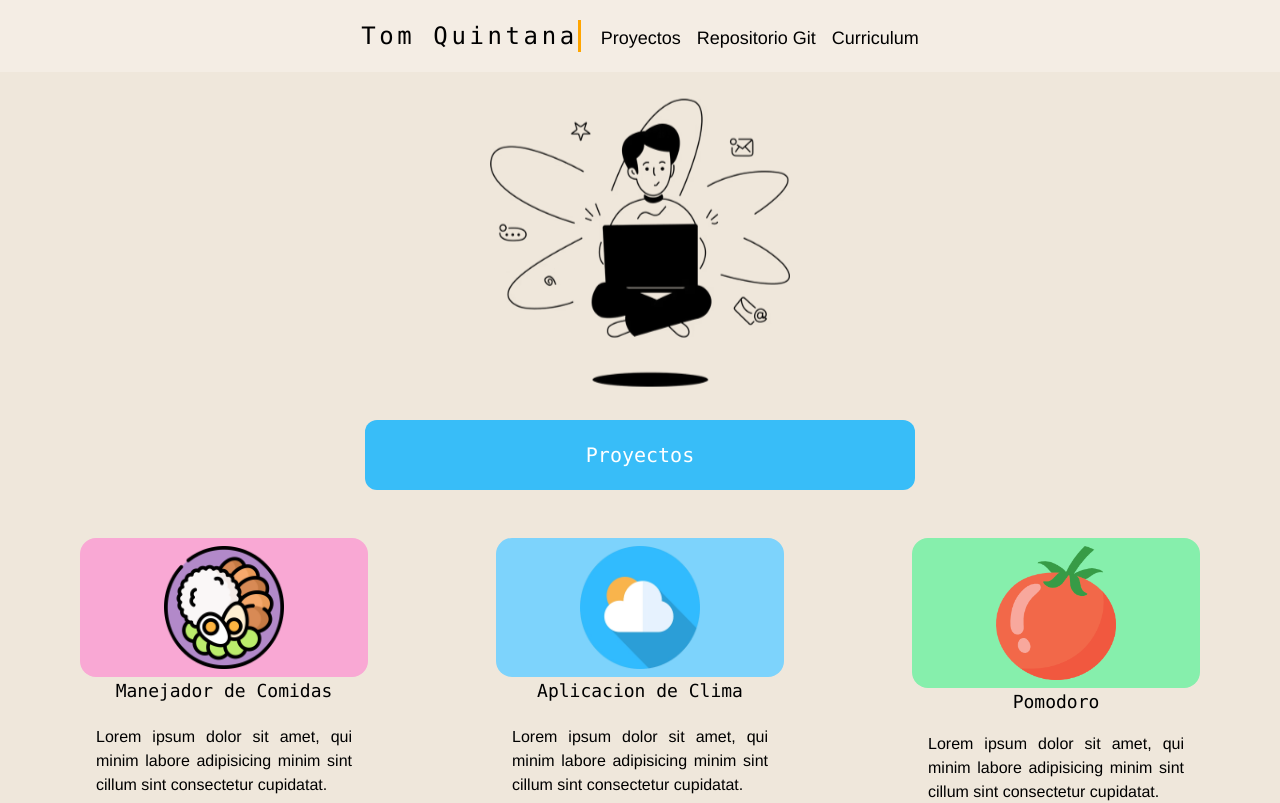
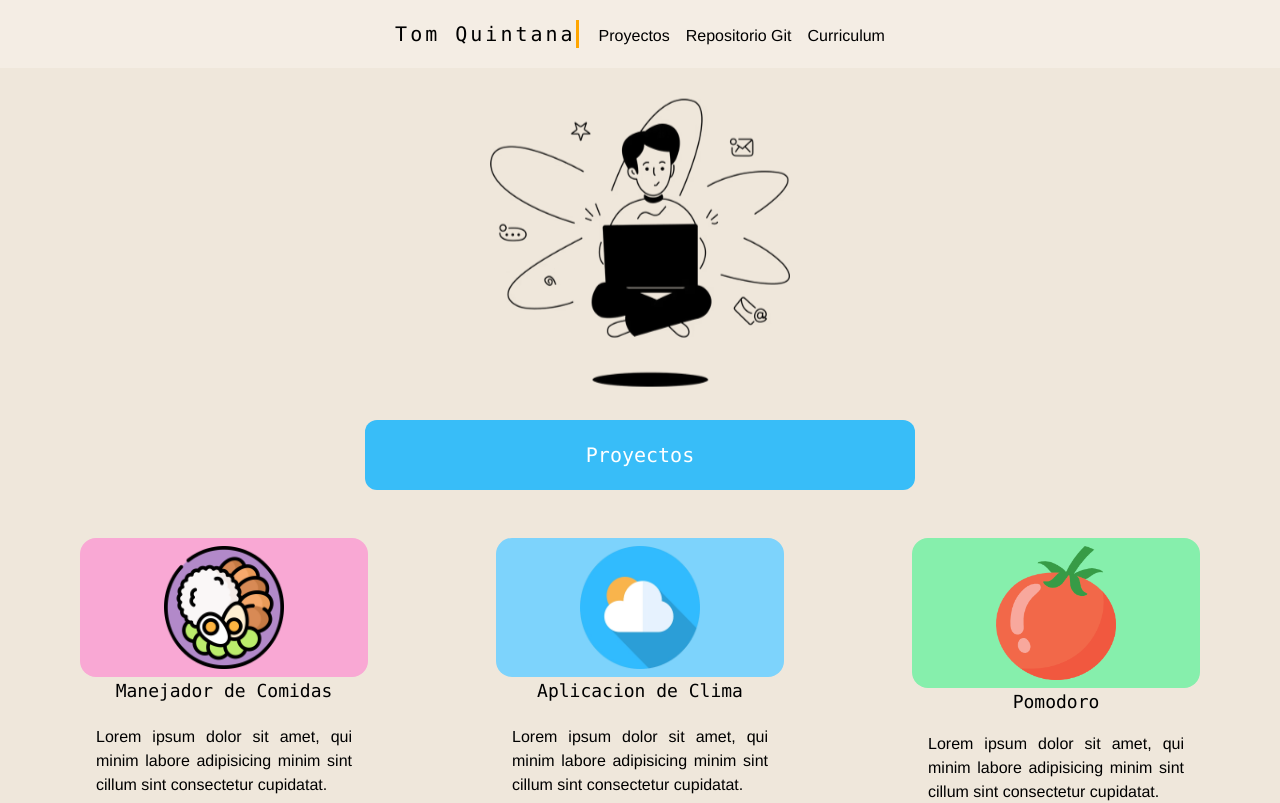
Before and after one commit to TomQuintana/Portfolio-Tom-Quintana, a Next.js app: page /proyectos in a window 1280 px wide. Shown: the top 803 px of the page. Built offline with nearby package versions, Linux system fonts and the light colour scheme.

Commit message:
test size of navigation in deploy

```diff
--- a/src/app/components/Navigation.tsx
+++ b/src/app/components/Navigation.tsx
@@ -21,7 +21,7 @@ const Navigation: React.FC<Author> = ({author, data}) => {
 
   return (
     <div className=' grid grid-cols-1 md:flex justify-center gap-5 p-5'>
-      <div className='text-xl md:text-2xl typewriter font-mono'>
+      <div className='text-xl md:text-xl typewriter font-mono'>
         <Link href={author.path}>
           {author.name}
         </Link>
@@ -29,7 +29,7 @@ const Navigation: React.FC<Author> = ({author, data}) => {
       <div className='flex justify-center gap-4 mt-1'>
         {data.map((navBar, index: number) =>
           <div key={index} className='flex justify-center underline-text'>
-            <div key={index} className='md:text-lg'>
+            <div key={index} className=''>
               <Link href={navBar.path} >
                 {navBar.name}
               </Link>
--- a/src/app/proyectos/page.tsx
+++ b/src/app/proyectos/page.tsx
@@ -150,8 +150,6 @@ const proyectos = () => {
           )}
         </div>
       </div>
-
-
       <footer className='mt-5'>
         <Footer
           author={author}
```
